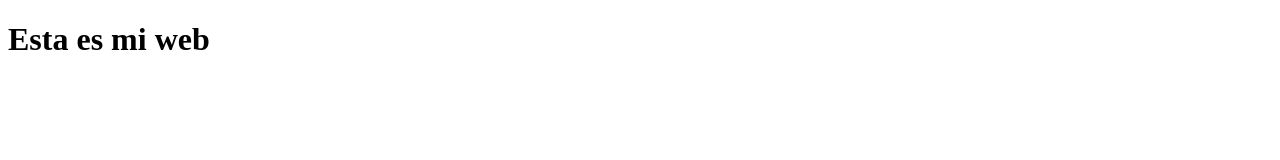
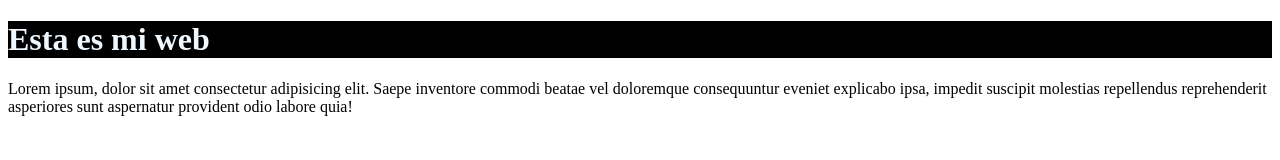
Before and after one commit to carlaescobio/miWeb, a plain HTML site: page index.html in a window 1280 px wide. Drawn offline with Linux system fonts and the light colour scheme.

Commit message:
Segunda versión

```diff
--- /dev/null
+++ b/css/estilo.css
@@ -0,0 +1,4 @@
+h1{
+    background-color: black;
+    color: aliceblue;
+}
--- a/index.html
+++ b/index.html
@@ -5,8 +5,10 @@
     <meta http-equiv="X-UA-Compatible" content="IE=edge">
     <meta name="viewport" content="width=device-width, initial-scale=1.0">
     <title>Document</title>
+    <link rel="stylesheet" href="css/estilo.css">
 </head>
 <body>
     <h1>Esta es mi web</h1>
+    <p>Lorem ipsum, dolor sit amet consectetur adipisicing elit. Saepe inventore commodi beatae vel doloremque consequuntur eveniet explicabo ipsa, impedit suscipit molestias repellendus reprehenderit asperiores sunt aspernatur provident odio labore quia!</p>
 </body>
 </html>
```
